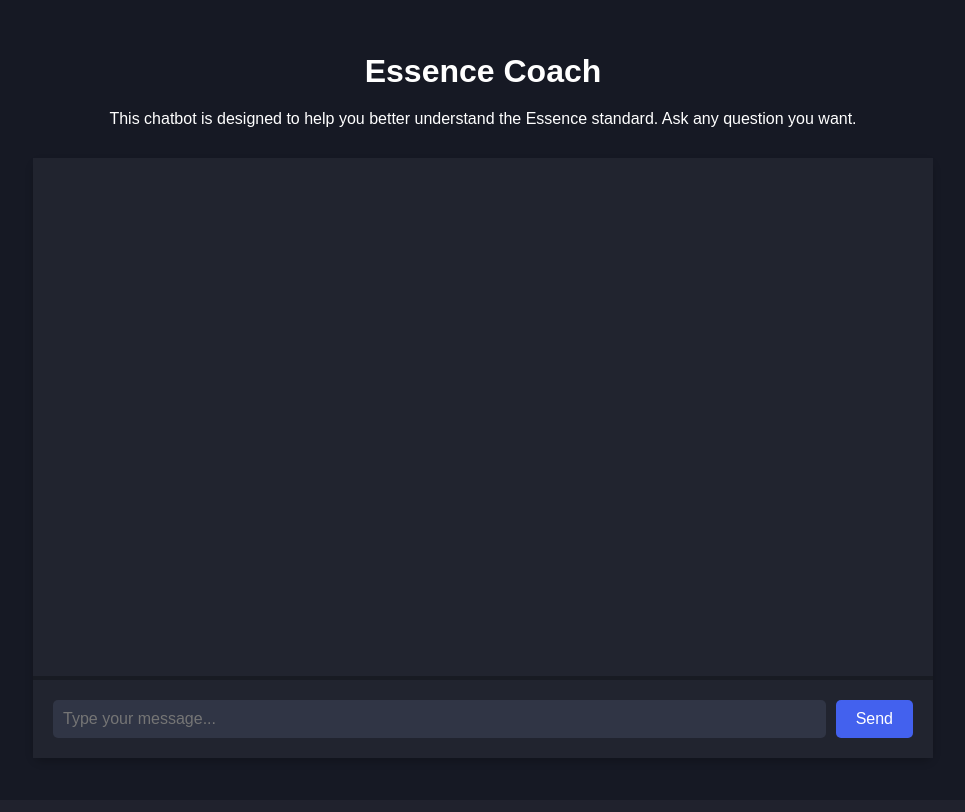
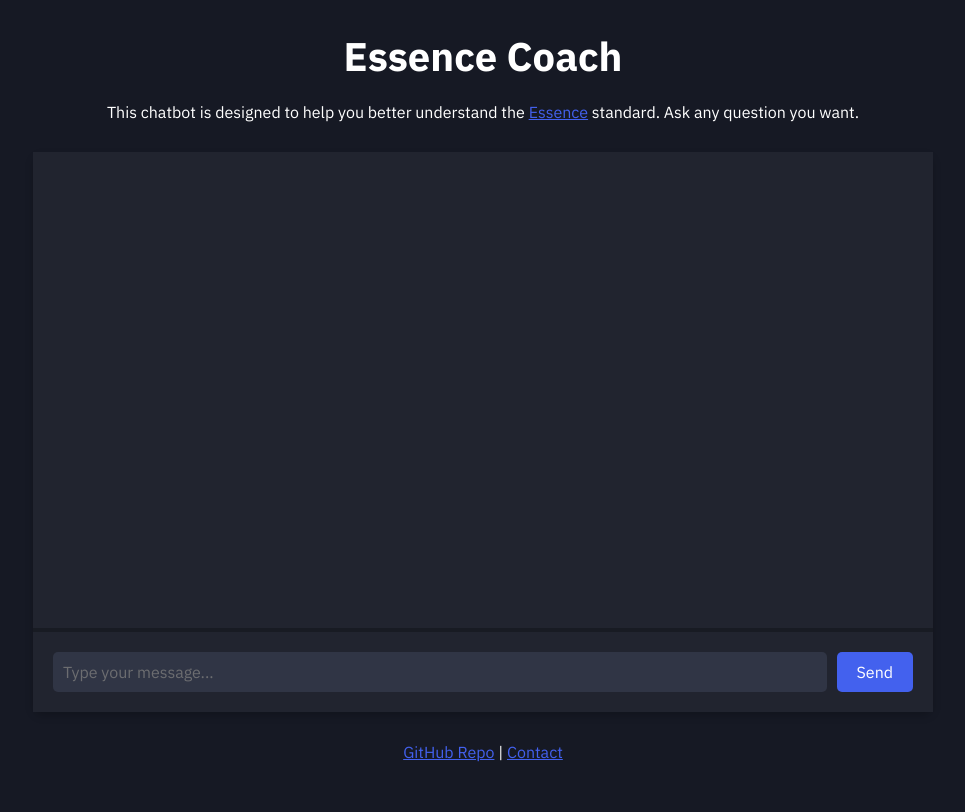
Before and after one commit to sonianicoletti/Essence_LLM, a Flask app: page / in a window 1280 px wide. Shown: the whole page, without its empty margins (157-1122 px from the left). Before the commit the page ends 763 px from the top, so only its background shows below. Run offline with Flask 3, Linux system fonts and the light colour scheme.

Commit message:
improved UI with error handling, button disabled, links

```diff
--- a/main/static/css/styles.css
+++ b/main/static/css/styles.css
@@ -6,39 +6,50 @@
     --box-shadow-color: rgba(0, 0, 0, 0.2);
     --chatbox-background: #21242f;
     --border-color: #181b23;
-    --user-message-bg: #323d67;
+    --user-message-bg: #374478;
     --bot-message-bg: #272c3e;
+    --error-message-bg: #6f2b35;
     --input-background: #303545;
     --send-button-bg: #4361EE;
     --send-button-hover-bg: #3655e0;
+    --send-button-disabled: #3c456a;
     --scrollbar-thumb-bg: #666;
-    --scrollbar-track-bg: #333;
+    --scrollbar-track-bg: #21242f;
 }
 
 /* General body styling */
 body {
     margin: 0;
-    padding: 0;
-    font-family: 'Arial', sans-serif;
+    padding: 20px; /* To avoid elements sticking to the edges */
+    font-family: "IBM Plex Sans", sans-serif;
     display: flex;
     flex-direction: column;
-    justify-content: center;
+    justify-content: flex-start;
     align-items: center;
-    height: 100vh;
     background-color: var(--background-color);
     color: var(--text-color);
     text-align: center;
 }
 
-/* Styling for the heading and paragraph */
-h1, p {
+/* Heading and paragraph styling */
+h1 {
     margin: 10px 0;
+    font-size: 2.5em;
+}
+
+p {
+    margin: 10px 0;
+}
+
+a {
+    color: var(--send-button-bg);
 }
 
 /* Chat container */
 #chat-container {
-    width: 900px;
-    height: 600px;
+    width: 90%; /* Fluid width for responsiveness */
+    max-width: 900px; /* Set a maximum width */
+    height: 70vh; /* Relative height */
     display: flex;
     flex-direction: column;
     justify-content: space-between;
@@ -57,6 +68,7 @@
     background-color: var(--chatbox-background);
     display: flex;
     flex-direction: column;
+    max-height: 70vh; /* Limits the chatbox height */
 }
 
 /* Chat message styles */
@@ -102,24 +121,36 @@
     outline: none;
     background-color: var(--input-background);
     color: var(--text-color);
-    font-size: 16px;
+    font-size: 1em;
+    font-family: "IBM Plex Sans", sans-serif;
     margin-right: 10px;
 }
 
-/* Send button styling */
 #input-area button {
     padding: 10px 20px;
     border: none;
     border-radius: 5px;
     background-color: var(--send-button-bg);
     color: var(--text-color);
-    font-size: 16px;
+    font-size: 1em;
+    font-family: "IBM Plex Sans", sans-serif;
     cursor: pointer;
     transition: background-color 0.3s;
 }
 
 #input-area button:hover {
     background-color: var(--send-button-hover-bg);
+}
+
+#input-area button.disabled {
+    background-color: var(--send-button-disabled);
+    cursor: not-allowed;
+}
+
+/* Change the placeholder text color */
+#input-area input::placeholder {
+    color: #7b7b7b;
+    opacity: 0.8;
 }
 
 /* Scrollbar styling */
@@ -136,17 +167,21 @@
     background-color: var(--scrollbar-track-bg);
 }
 
+footer {
+    margin: 20px 0;
+}
+
 /* Loading indicator (three dots) */
 .typing-indicator {
     display: inline-block;
-    margin: 10px 0;
+    margin: 0 0;
     font-size: 16px;
 }
 
 .typing-indicator span {
     display: inline-block;
-    width: 8px;
-    height: 8px;
+    width: 6px;
+    height: 6px;
     margin: 0 2px;
     background-color: #ffffff;
     border-radius: 50%;
--- a/main/static/js/scripts.js
+++ b/main/static/js/scripts.js
@@ -1,8 +1,13 @@
 // Function to handle sending the message
 async function sendMessage() {
     const inputField = document.getElementById('user-input');
+    const sendButton = document.querySelector('#input-area button');  // Get the send button
     const query = inputField.value.trim();  // Trim extra spaces
     if (!query) return;  // Do nothing if the input is empty
+
+    // Disable the send button and change its color
+    sendButton.disabled = true;
+    sendButton.classList.add('disabled');
 
     // Display user message in chatbox on the right
     const chatbox = document.getElementById('chatbox');
@@ -21,6 +26,7 @@
     chatbox.appendChild(loadingIndicator);
     chatbox.scrollTop = chatbox.scrollHeight;  // Scroll to the bottom
 
+    try {
         // Send query to the backend
         const response = await fetch('/api/chat', {
             method: 'POST',
@@ -30,7 +36,17 @@
             body: JSON.stringify({ query }),
         });
 
+        // Check if the response is OK (status code 200-299)
+        if (!response.ok) {
+            throw new Error('Failed to fetch response from the backend');
+        }
+
         const data = await response.json();
+
+        // Check if the response from the server is undefined
+        if (!data.response) {
+            throw new Error('Response from the backend is undefined');
+        }
 
         // Remove the loading indicator
         chatbox.removeChild(loadingIndicator);
@@ -38,12 +54,26 @@
         // Display bot message in chatbox on the left
         chatbox.innerHTML += `<div class="message bot-message">${data.response}</div>`;
         chatbox.scrollTop = chatbox.scrollHeight;  // Scroll to the bottom
+    } catch (error) {
+        console.error('Error fetching the chatbot response:', error);
+
+        // Remove the loading indicator
+        chatbox.removeChild(loadingIndicator);
+
+        // Display error message in red
+        chatbox.innerHTML += `<div class="message bot-message error-message">There was an error processing your request. Please try again.</div>`;
+        chatbox.scrollTop = chatbox.scrollHeight;  // Scroll to the bottom
+    } finally {
+        // Re-enable the send button and restore its color
+        sendButton.disabled = false;
+        sendButton.classList.remove('disabled');
+    }
 }
 
 // Detect 'Enter' key press and send message
 const inputField = document.getElementById('user-input');
 inputField.addEventListener('keypress', function(event) {
-    if (event.key === 'Enter') {
+    if (event.key === 'Enter' && !document.querySelector('#input-area button').disabled) {  // Ensure the button is not disabled
         sendMessage();
     }
 });
--- a/main/templates/index.html
+++ b/main/templates/index.html
@@ -5,10 +5,14 @@
     <meta name="viewport" content="width=device-width, initial-scale=1.0">
     <title>Essence Coach</title>
     <link rel="stylesheet" href="{{ url_for('static', filename='css/styles.css') }}">
+    <link rel="preconnect" href="https://fonts.googleapis.com">
+    <link rel="preconnect" href="https://fonts.gstatic.com" crossorigin>
+    <link rel="stylesheet" href="https://fonts.googleapis.com/css2?family=IBM+Plex+Sans:ital,wght@0,100;0,200;0,300;0,400;0,500;0,600;0,700;1,100;1,200;1,300;1,400;1,500;1,600;1,700&display=swap">
+    <link rel="stylesheet" href="https://fonts.googleapis.com/css2?family=Bricolage+Grotesque:opsz,wght@12..96,200..800&display=swap">
 </head>
 <body>
     <h1>Essence Coach</h1>
-    <p>This chatbot is designed to help you better understand the Essence standard. Ask any question you want.</p>
+    <p>This chatbot is designed to help you better understand the <a href="https://www.essify.com/essence" target="_blank">Essence</a> standard. Ask any question you want.</p>
     <div id="chat-container">
         <div id="chatbox"></div>
         <div id="input-area">
@@ -16,6 +20,12 @@
             <button onclick="sendMessage()">Send</button>
         </div>
     </div>
+    <footer>
+        <p>
+            <a href="https://github.com/Sonia0912/Essence_LLM" target="_blank">GitHub Repo</a> |
+            <script>document.write('<a href="mailto:' + 'sonia.nicoletti' + '@' + 'studio.unibo.it">Contact</a>');</script>
+        </p>
+    </footer>
 
     <script src="{{ url_for('static', filename='js/scripts.js') }}"></script>
 </body>
```
Also changed, not shown: other parts of main/static/css/styles.css (+49 -0 lines), 1 other file. Lines whose indentation alone changed are shown as unchanged.
